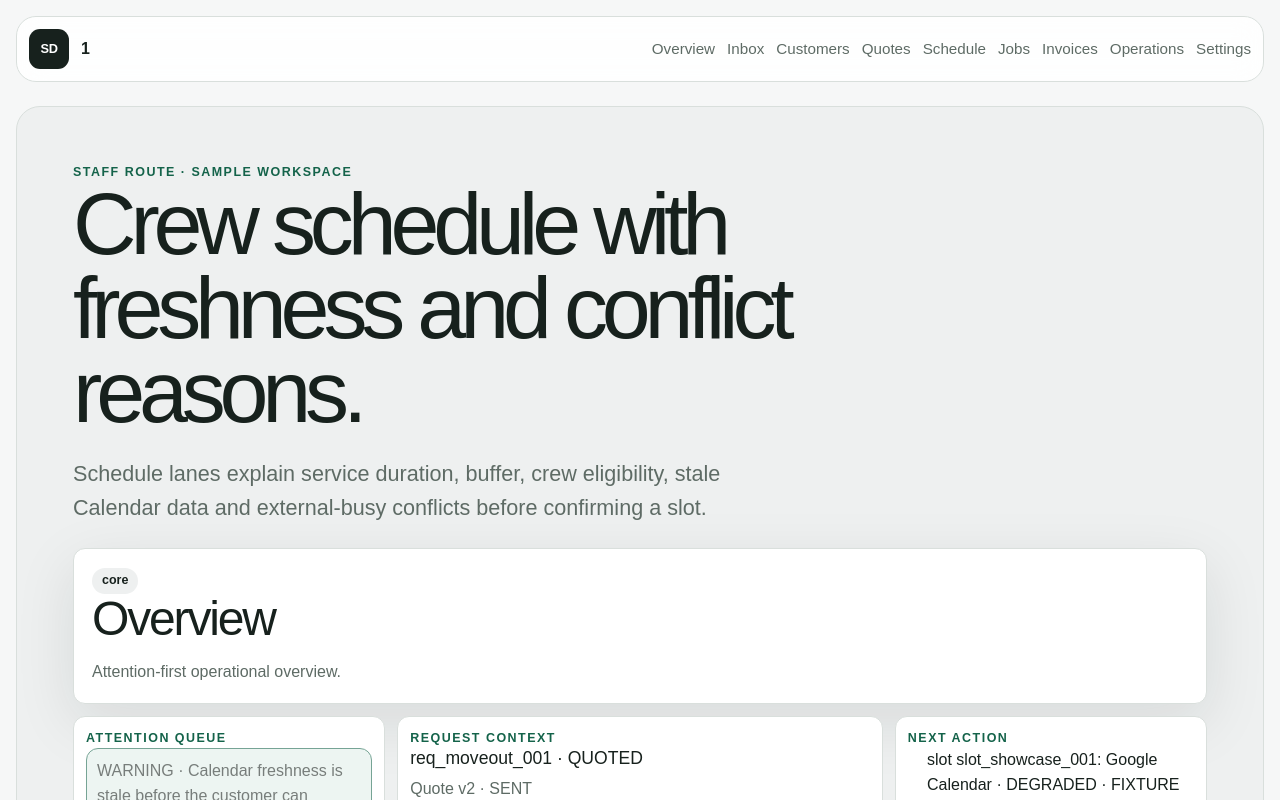
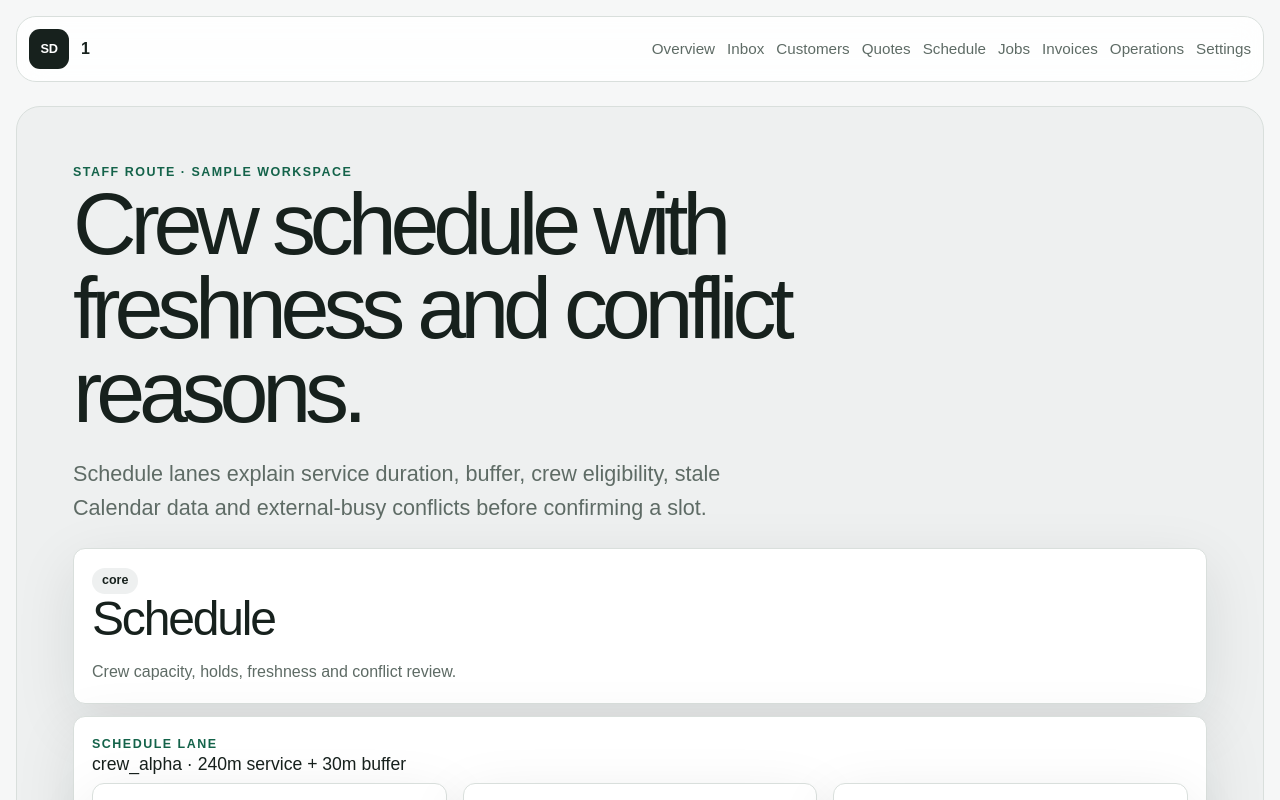
Before and after one commit to SaamVR/ServiceDesk, a Next.js app: page /app/1/schedule in a window 1280 px wide. Shown: the top 800 px of the page. Built offline with nearby package versions, Linux system fonts and the light colour scheme.

Commit message:
feat(staff): map schedule route to module

```diff
--- a/src/app/app/[workspace]/schedule/page.tsx
+++ b/src/app/app/[workspace]/schedule/page.tsx
@@ -6,6 +6,7 @@ export default async function StaffSchedulePage({ params }: { params: Promise<{
   return (
     <OperationalRoute
       surface="staff"
+        staffModule="schedule"
       workspaceLabel={workspace}
       title="Crew schedule with freshness and conflict reasons."
       description="Schedule lanes explain service duration, buffer, crew eligibility, stale Calendar data and external-busy conflicts before confirming a slot."
```
